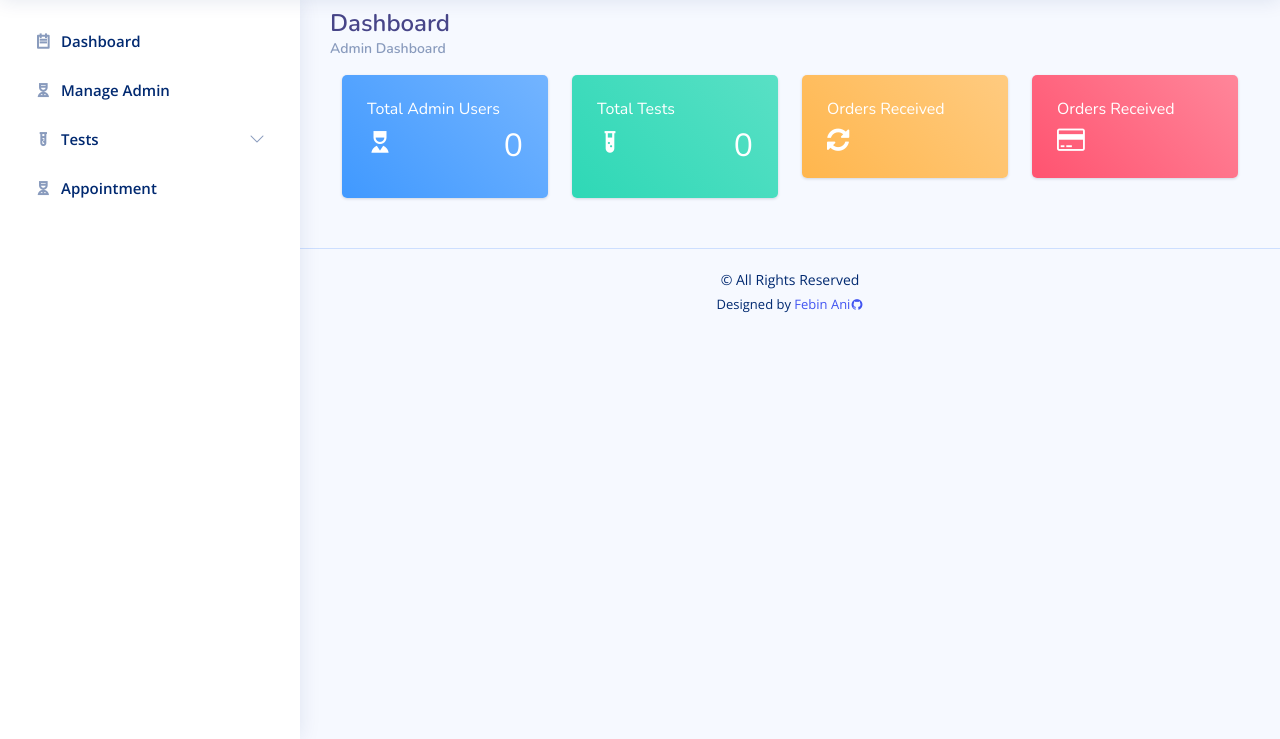
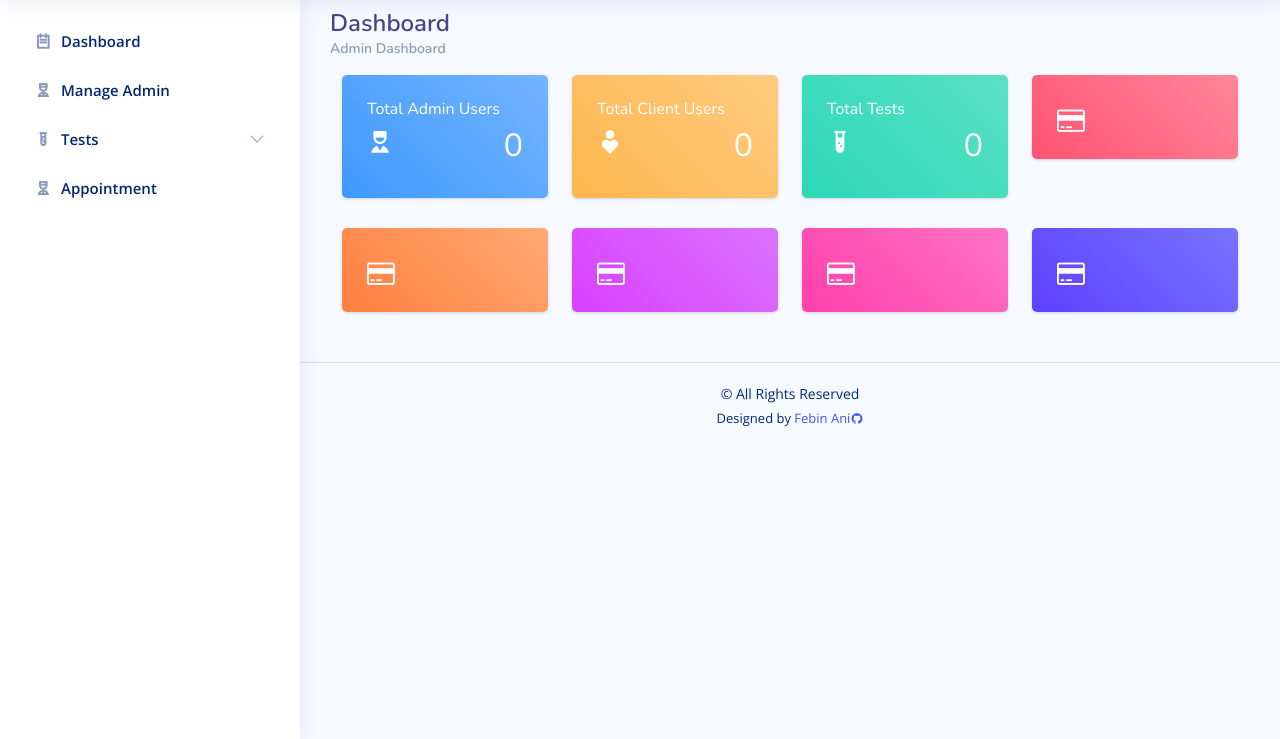
Before and after one commit to febin-ani/online-diagnostics-lab, a PHP site: page /online/admin/index.php in a window 1280 px wide. Shown: the part 61-800 px from the top of the page. Run offline with PHP 8.4, Linux system fonts and the light colour scheme; the visitor is signed in with stand-in values (Sample User, id 1); data that the repository does not hold is empty; some libraries are stand-ins or nearby versions.

Commit message:
index file update

```diff
--- a/admin/constant/header.php
+++ b/admin/constant/header.php
@@ -51,6 +51,21 @@
       background: linear-gradient(45deg,#FF5370,#ff869a);
     }
 
+    .bg-c-orange {
+      background: linear-gradient(45deg,#FF7F40,#FFA973);
+    }
+
+    .bg-c-violet {
+      background: linear-gradient(45deg,#D840FF,#DB73FF);
+    }
+
+    .bg-c-darkviolet {
+      background: linear-gradient(45deg,#5F40FF,#7773FF);
+    }
+
+    .bg-c-darkpink {
+      background: linear-gradient(45deg,#FF40A9,#FF73C7);
+    }
 
     .card {
       border-radius: 5px;
--- a/admin/index.php
+++ b/admin/index.php
@@ -20,6 +20,7 @@
 
 <div class="container">
     <div class="row ">
+        <!-- CARD 1 -->
         <div class="col-md-4 col-xl-3">
             <div class="card bg-c-blue order-card">
                 <div class="card-block">
@@ -37,10 +38,34 @@
                     ?>
                     </span>
                     </h2>
+                    <!-- <p class="m-b-0">Completed Orders<span class="f-right">351</span></p> -->
                 </div>
             </div>
         </div>
+        <!-- CARD 2 -->
+        <div class="col-md-4 col-xl-3">
+            <div class="card bg-c-yellow order-card">
+                <div class="card-block">
+                    <h6 class="m-b-20">Total Client Users</h6>
+                    <h2 class="text-end"><i class="ri-empathize-fill f-left"></i>
+                    <span>
+                    <?php
+                        include('constant/config.php');
 
+                        $sql = "SELECT aid FROM tb_aregister ORDER BY aid";
+
+                        $query = mysqli_query($conn,$sql);
+
+                        $row = mysqli_num_rows($query);
+                        echo $row;
+                    ?>
+                    </span>
+                    </h2>
+                    <!-- <p class="m-b-0">Completed Orders<span class="f-right">351</span></p> -->
+                </div>
+            </div>
+        </div>
+        <!-- CARD 3 -->
         <div class="col-md-4 col-xl-3">
             <div class="card bg-c-green order-card">
                 <div class="card-block">
@@ -58,46 +83,28 @@
                     ?>
                     </span>
                     </h2>
+                    <!-- <p class="m-b-0">Completed Orders<span class="f-right">351</span></p> -->
                 </div>
             </div>
         </div>
-
-        <div class="col-md-4 col-xl-3">
-            <div class="card bg-c-yellow order-card">
-                <div class="card-block">
-                    <h6 class="m-b-20">Orders Received</h6>
-                    <h2 class="text-end"><i class="fa fa-refresh f-left"></i>
-                        <span>
-                        <!-- <?php
-                            include('constant/config.php');
-
-                            $sql = "SELECT test_id FROM tb_test ORDER BY test_id";
-                            $query = mysqli_query($conn,$sql);
-
-                            $row = mysqli_num_rows($query);
-                            echo $row;
-                        ?> -->
-                        </span>
-                    </h2>
-                </div>
-            </div>
-        </div>
-
+        <!-- CARD 4 -->
         <div class="col-md-4 col-xl-3">
             <div class="card bg-c-pink order-card">
                 <div class="card-block">
-                    <h6 class="m-b-20">Orders Received</h6>
+                    <h6 class="m-b-20">
+                        <!-- Title  -->
+                    </h6>
                     <h2 class="text-end"><i class="fa fa-credit-card f-left"></i>
                     <span>
-                    <!-- <?php
+                    <?php
                         include('constant/config.php');
 
-                        $sql = "SELECT test_id FROM tb_test ORDER BY test_id";
-                        $query = mysqli_query($conn,$sql);
+                        // $sql = query ;
+                        // $query = mysqli_query($conn,$sql);
 
-                        $row = mysqli_num_rows($query);
-                        echo $row;
-                    ?>   -->
+                        // $row = mysqli_num_rows($query);
+                        // echo $row;
+                    ?>
                     </span>
                     </h2>
                     <!-- <p class="m-b-0">Completed Orders<span class="f-right">351</span></p> -->
@@ -105,6 +112,106 @@
             </div>
         </div>
 	</div>
+<!-- SEPERATED -->
+    <div class="row ">
+        <!-- CARD 5 -->
+        <div class="col-md-4 col-xl-3">
+            <div class="card bg-c-orange order-card">
+                <div class="card-block">
+                    <h6 class="m-b-20">
+                        <!-- Title  -->
+                    </h6>
+                    <h2 class="text-end"><i class="fa fa-credit-card f-left"></i>
+                    <span>
+                    <?php
+                        include('constant/config.php');
+
+                        // $sql = query ;
+                        // $query = mysqli_query($conn,$sql);
+
+                        // $row = mysqli_num_rows($query);
+                        // echo $row;
+                    ?>
+                    </span>
+                    </h2>
+                    <!-- <p class="m-b-0">Completed Orders<span class="f-right">351</span></p> -->
+                </div>
+            </div>
+        </div>
+        <!-- CARD 6 -->
+        <div class="col-md-4 col-xl-3">
+            <div class="card bg-c-violet order-card">
+                <div class="card-block">
+                    <h6 class="m-b-20">
+                        <!-- Title  -->
+                    </h6>
+                    <h2 class="text-end"><i class="fa fa-credit-card f-left"></i>
+                    <span>
+                    <?php
+                        include('constant/config.php');
+
+                        // $sql = query ;
+                        // $query = mysqli_query($conn,$sql);
+
+                        // $row = mysqli_num_rows($query);
+                        // echo $row;
+                    ?>
+                    </span>
+                    </h2>
+                    <!-- <p class="m-b-0">Completed Orders<span class="f-right">351</span></p> -->
+                </div>
+            </div>
+        </div>
+        <!-- CARD 7 -->
+        <div class="col-md-4 col-xl-3">
+            <div class="card bg-c-darkpink order-card">
+                <div class="card-block">
+                    <h6 class="m-b-20">
+                        <!-- Title  -->
+                    </h6>
+                    <h2 class="text-end"><i class="fa fa-credit-card f-left"></i>
+                    <span>
+                    <?php
+                        include('constant/config.php');
+
+                        // $sql = query ;
+                        // $query = mysqli_query($conn,$sql);
+
+                        // $row = mysqli_num_rows($query);
+                        // echo $row;
+                    ?>
+                    </span>
+                    </h2>
+                    <!-- <p class="m-b-0">Completed Orders<span class="f-right">351</span></p> -->
+                </div>
+            </div>
+        </div>
+        <!-- CARD 8 -->
+        <div class="col-md-4 col-xl-3">
+            <div class="card bg-c-darkviolet order-card">
+                <div class="card-block">
+                    <h6 class="m-b-20">
+                        <!-- Title  -->
+                    </h6>
+                    <h2 class="text-end"><i class="fa fa-credit-card f-left"></i>
+                    <span>
+                    <?php
+                        include('constant/config.php');
+
+                        // $sql = query ;
+                        // $query = mysqli_query($conn,$sql);
+
+                        // $row = mysqli_num_rows($query);
+                        // echo $row;
+                    ?>
+                    </span>
+                    </h2>
+                    <!-- <p class="m-b-0">Completed Orders<span class="f-right">351</span></p> -->
+                </div>
+            </div>
+        </div>
+	</div>
+
 </div>
 
 
```
Also changed, not shown: admin/managetest.php (+8 -0 lines).
